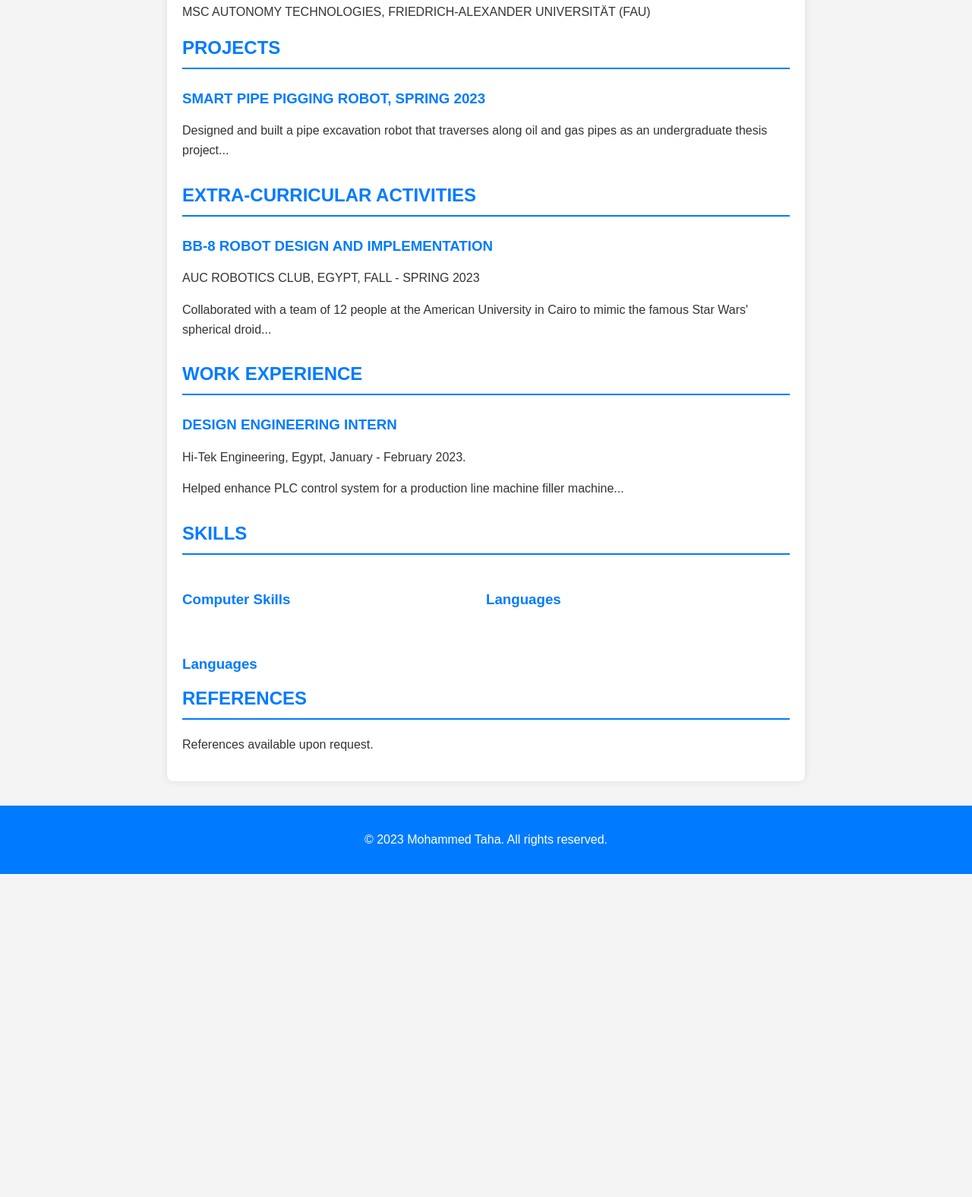
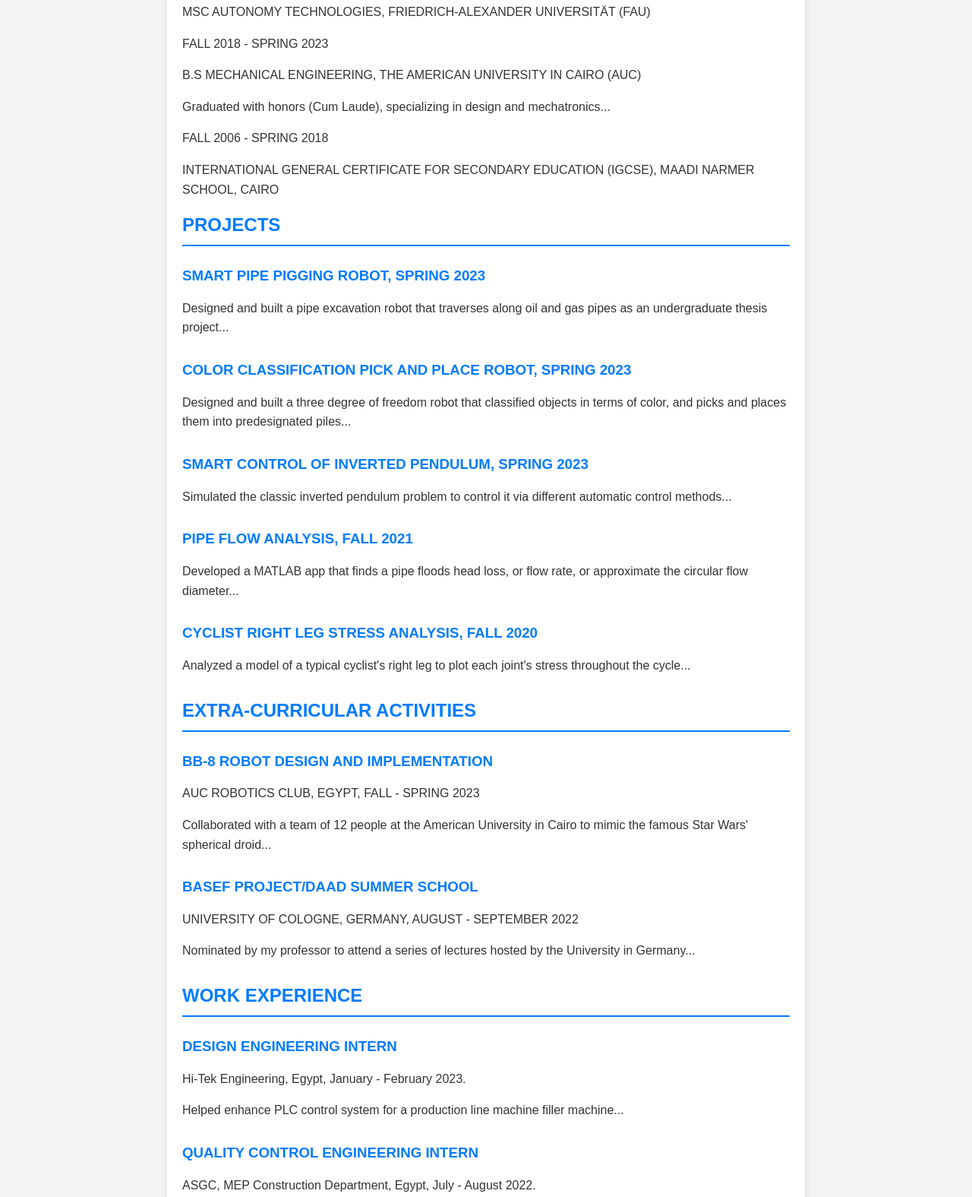
Before and after one commit to mohamyt/mohamyt.github.io, a plain HTML site: page index.html in a window 1280 px wide. Shown: the part 499-2074 px from the top of the page at 76% size. Before the commit the page ends 1649 px from the top, so only its background shows below. Drawn offline with Linux system fonts and the light colour scheme.

Commit message:
Update index.html

```diff
--- a/index.html
+++ b/index.html
@@ -112,12 +112,33 @@
     <h2>EDUCATION</h2>
     <p>FALL 2023 - PRESENT</p>
     <p>MSC AUTONOMY TECHNOLOGIES, FRIEDRICH-ALEXANDER UNIVERSITÄT (FAU)</p>
+    <p>FALL 2018 - SPRING 2023</p>
+    <p>B.S MECHANICAL ENGINEERING, THE AMERICAN UNIVERSITY IN CAIRO (AUC)</p>
+    <p>Graduated with honors (Cum Laude), specializing in design and mechatronics...</p>
+    <p>FALL 2006 - SPRING 2018</p>
+    <p>INTERNATIONAL GENERAL CERTIFICATE FOR SECONDARY EDUCATION (IGCSE), MAADI NARMER SCHOOL, CAIRO</p>
     <!-- Add your other education entries -->
 
     <h2>PROJECTS</h2>
     <div class="project">
       <h3>SMART PIPE PIGGING ROBOT, SPRING 2023</h3>
       <p>Designed and built a pipe excavation robot that traverses along oil and gas pipes as an undergraduate thesis project...</p>
+    </div>
+    <div class="project">
+      <h3>COLOR CLASSIFICATION PICK AND PLACE ROBOT, SPRING 2023</h3>
+      <p>Designed and built a three degree of freedom robot that classified objects in terms of color, and picks and places them into predesignated piles...</p>
+    </div>
+    <div class="project">
+      <h3>SMART CONTROL OF INVERTED PENDULUM, SPRING 2023</h3>
+      <p>Simulated the classic inverted pendulum problem to control it via different automatic control methods...</p>
+    </div>
+    <div class="project">
+      <h3>PIPE FLOW ANALYSIS, FALL 2021</h3>
+      <p>Developed a MATLAB app that finds a pipe floods head loss, or flow rate, or approximate the circular flow diameter...</p>
+    </div>
+    <div class="project">
+      <h3>CYCLIST RIGHT LEG STRESS ANALYSIS, FALL 2020</h3>
+      <p>Analyzed a model of a typical cyclist's right leg to plot each joint's stress throughout the cycle...</p>
     </div>
     <!-- Add your other project entries -->
 
@@ -127,6 +148,11 @@
       <p>AUC ROBOTICS CLUB, EGYPT, FALL - SPRING 2023</p>
       <p>Collaborated with a team of 12 people at the American University in Cairo to mimic the famous Star Wars' spherical droid...</p>
     </div>
+    <div class="activity">
+      <h3>BASEF PROJECT/DAAD SUMMER SCHOOL</h3>
+      <p>UNIVERSITY OF COLOGNE, GERMANY, AUGUST - SEPTEMBER 2022</p>
+      <p>Nominated by my professor to attend a series of lectures hosted by the University in Germany...</p>
+    </div>
     <!-- Add your other activity entries -->
 
     <h2>WORK EXPERIENCE</h2>
@@ -135,22 +161,28 @@
       <p>Hi-Tek Engineering, Egypt, January - February 2023.</p>
       <p>Helped enhance PLC control system for a production line machine filler machine...</p>
     </div>
+    <div class="experience">
+      <h3>QUALITY CONTROL ENGINEERING INTERN</h3>
+      <p>ASGC, MEP Construction Department, Egypt, July - August 2022.</p>
+      <p>Revised the quality of work of the mechanical aspect of the construction of villas in the Celestia Heights residential project...</p>
+    </div>
     <!-- Add your other experience entries -->
 
     <h2>SKILLS</h2>
     <div class="skills">
       <div>
         <h3>Computer Skills</h3>
-        <!-- Add computer skills -->
+        <p>Languages: C++, MATLAB & SIMULINK, Python, ROS</p>
+        <p>Electronics & Simulation: Arduino, Blender, FLUIDSIM, PLC ladder programming, Proteus</p>
+        <p>Computer Aided Design: ADAMS, ANSYS, CATIA, SolidWorks</p>
       </div>
       <div>
         <h3>Languages</h3>
-        <!-- Add programming languages -->
+        <p>Arabic (Native)</p>
+        <p>English (CEFR Level)</p>
+        <p>French (Basic)</p>
+        <p>German (Beginner)</p>
       </div>
-    </div>
-    <div class="languages">
-      <h3>Languages</h3>
-      <!-- Add language proficiency -->
     </div>
 
     <h2>REFERENCES</h2>
```
